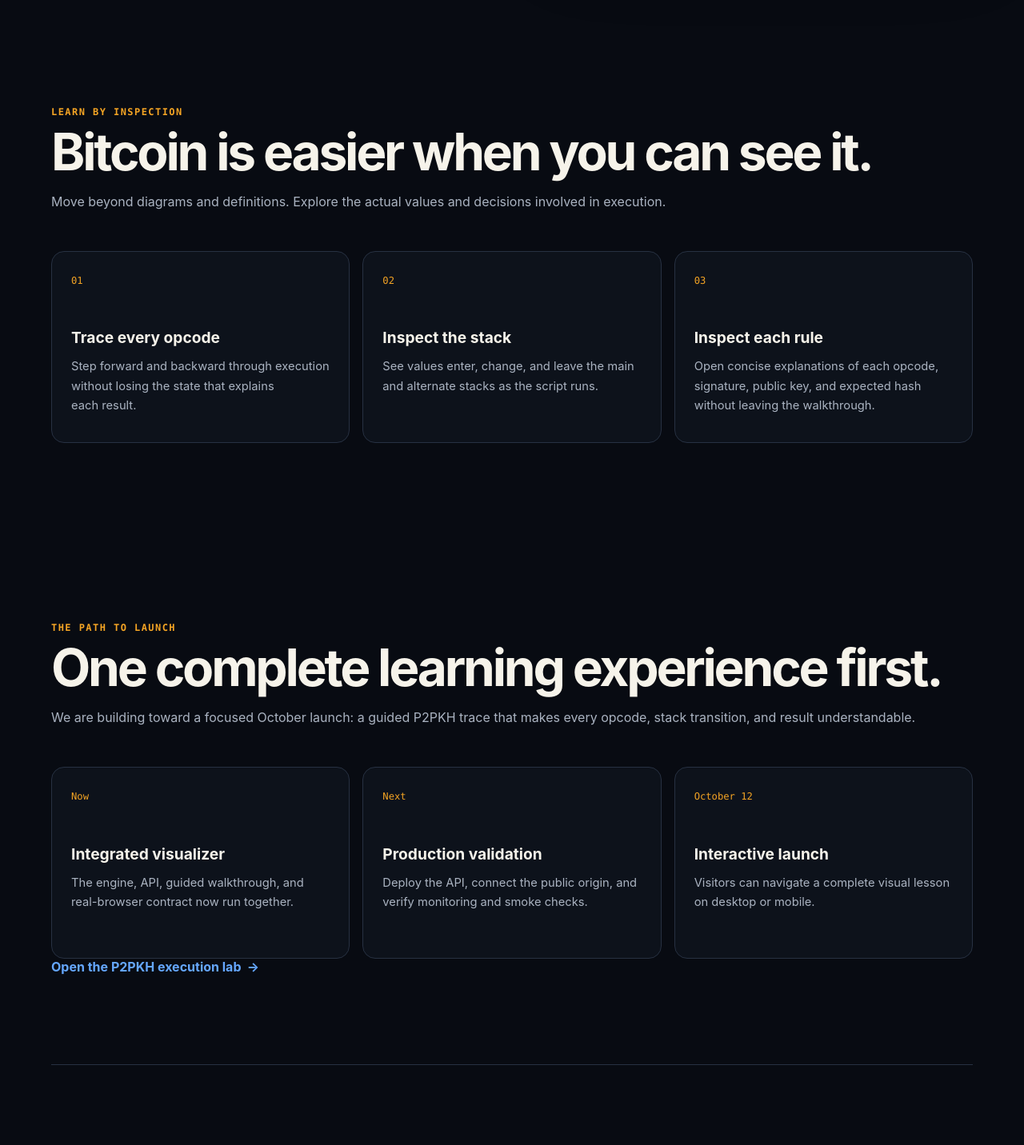
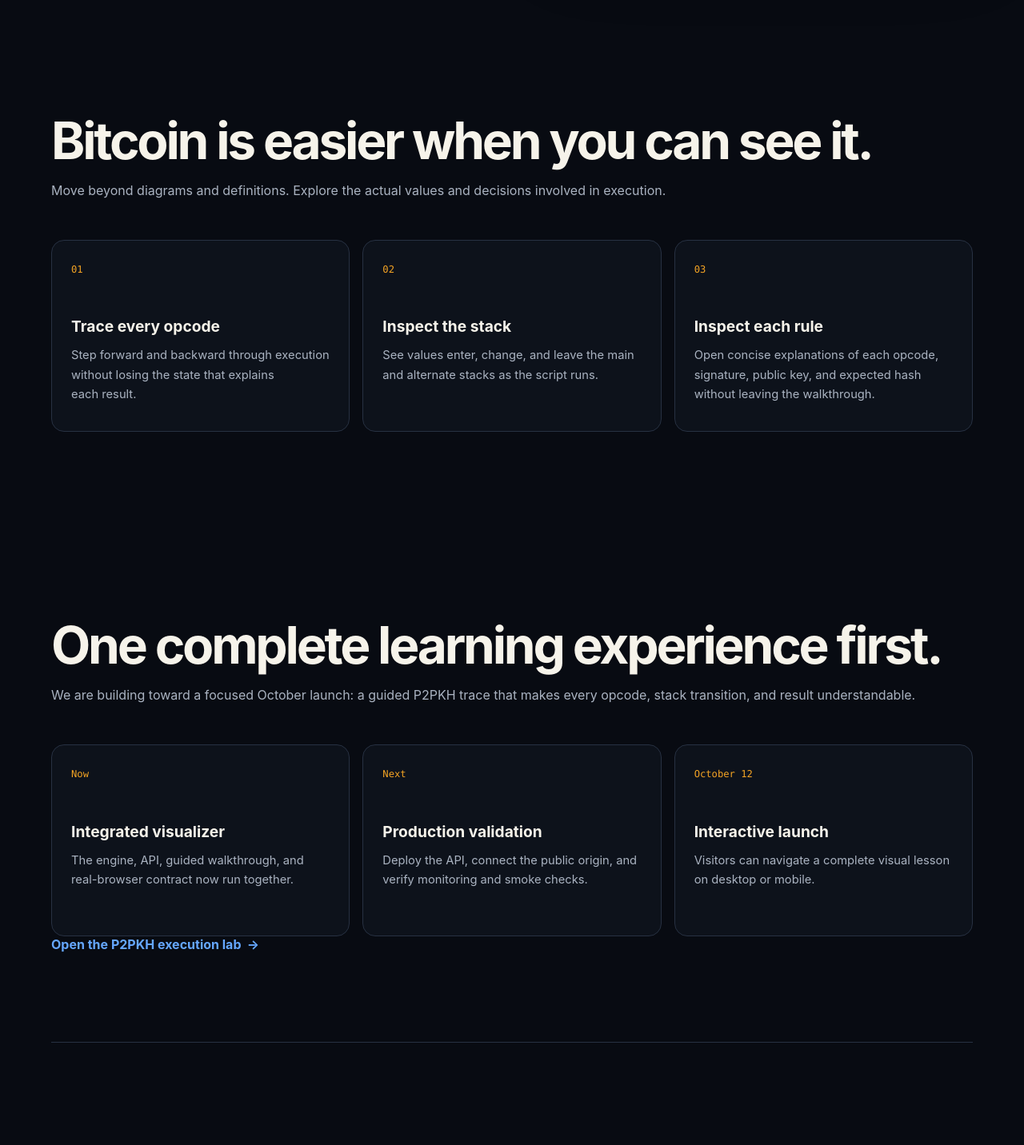
Before and after one commit to BitcoinMathLab/frontend, an Angular app: page / in a window 1280 px wide. Shown: the part 780-2212 px from the top of the page at 80% size. Built offline with nearby package versions, Linux system fonts and the light colour scheme.

Commit message:
simplify site heading hierarchy

```diff
--- a/src/app/features/signature-detail/signature-detail.html
+++ b/src/app/features/signature-detail/signature-detail.html
@@ -12,7 +12,6 @@
   >
     <header>
       <div>
-        <p class="eyebrow">OP_CHECKSIG detail</p>
         <h2 id="signature-detail-heading">How this signature is verified</h2>
       </div>
       <button type="button" (click)="close.emit()" aria-label="Close detail">×</button>
--- a/src/app/pages/about/about.html
+++ b/src/app/pages/about/about.html
@@ -1,5 +1,4 @@
 <section class="page-hero">
-  <p class="eyebrow">About BML</p>
   <h1>Bitcoin should be inspectable.</h1>
   <p>
     Bitcoin Math Lab is an education and developer platform for exploring the mechanisms behind
@@ -28,7 +27,6 @@
 
 <section class="architecture">
   <div>
-    <p class="eyebrow">Project architecture</p>
     <h2>One product, three focused repositories.</h2>
   </div>
   <ol>
--- a/src/app/pages/contact/contact.html
+++ b/src/app/pages/contact/contact.html
@@ -1,6 +1,5 @@
 <section class="contact">
   <div>
-    <p class="eyebrow">Contact</p>
     <h1>Questions, ideas, or useful friction?</h1>
     <p class="lede">
       Bitcoin Math Lab is being built in public. Follow the work, open a focused issue, or send a
--- a/src/app/pages/home/home.html
+++ b/src/app/pages/home/home.html
@@ -1,6 +1,5 @@
 <section class="hero">
   <div class="hero__copy">
-    <p class="eyebrow">Interactive Bitcoin education</p>
     <h1>See Bitcoin <span>execute.</span></h1>
     <p class="hero__lede">
       Trace a P2PKH spend step by step. Watch the stack change. See how an input proves it can spend
@@ -51,7 +50,6 @@
 
 <section class="section">
   <div class="section-heading">
-    <p class="eyebrow">Learn by inspection</p>
     <h2>Bitcoin is easier when you can see it.</h2>
     <p>
       Move beyond diagrams and definitions. Explore the actual values and decisions involved in
@@ -85,7 +83,6 @@
 
 <section class="section roadmap-preview" aria-labelledby="roadmap-preview-title">
   <div class="section-heading">
-    <p class="eyebrow">The path to launch</p>
     <h2 id="roadmap-preview-title">One complete learning experience first.</h2>
     <p>
       We are building toward a focused October launch: a guided P2PKH trace that makes every opcode,
@@ -116,7 +113,6 @@
 
 <section class="section product-callout">
   <div>
-    <p class="eyebrow">Built on real engineering</p>
     <h2>BitClone makes the machinery reusable.</h2>
   </div>
   <div>
@@ -133,7 +129,6 @@
 
 <section class="section product-callout launch-signup" aria-labelledby="launch-signup-title">
   <div>
-    <p class="eyebrow">Launch updates and early access</p>
     <h2 id="launch-signup-title">Follow BML to launch.</h2>
     <p>
       Ask to receive occasional progress updates and an invitation when the Script Visualizer is
--- a/src/app/pages/not-found/not-found.html
+++ b/src/app/pages/not-found/not-found.html
@@ -1,5 +1,4 @@
 <section>
-  <p class="eyebrow">404 / OP_NOTFOUND</p>
   <h1>This path is not on the stack.</h1>
   <p>The page may have moved, or the route may never have existed.</p>
   <a class="button button--primary" routerLink="/">Return home</a>
--- a/src/app/pages/not-found/not-found.scss
+++ b/src/app/pages/not-found/not-found.scss
@@ -13,7 +13,7 @@ h1 {
   line-height: 0.95;
 }
 
-section > p:not(.eyebrow) {
+section > p {
   color: var(--color-text-muted);
 }
 
--- a/src/app/pages/transaction-explorer/transaction-explorer.html
+++ b/src/app/pages/transaction-explorer/transaction-explorer.html
@@ -1,6 +1,5 @@
 <section class="explorer-hero">
   <div>
-    <p class="eyebrow">Interactive lab · Mainnet</p>
     <h1>Open a Bitcoin transaction.</h1>
     <p>
       Retrieve raw transaction bytes and the previous outputs needed to understand each input. Data
@@ -12,7 +11,6 @@
 <section class="explorer" aria-labelledby="explorer-heading">
   <div class="explorer__heading">
     <div>
-      <p class="eyebrow">Transaction context</p>
       <h2 id="explorer-heading">Look up by transaction ID</h2>
     </div>
     <p>The example ID is ready to replace with any confirmed mainnet transaction.</p>
@@ -90,7 +88,6 @@
     <section class="examples" aria-labelledby="examples-heading">
       <div class="examples__heading">
         <div>
-          <p class="eyebrow">Verified mainnet fixtures</p>
           <h3 id="examples-heading">Choose a transaction concept</h3>
         </div>
         <span>{{ examples().length }} examples</span>
@@ -128,7 +125,6 @@
     <article class="result" aria-labelledby="result-heading">
       <div class="result__heading">
         <div>
-          <p class="eyebrow">Retrieved transaction</p>
           <h2 id="result-heading">Transaction context</h2>
         </div>
         <div class="result__statuses">
@@ -216,7 +212,6 @@
       <section class="byte-inspector" aria-labelledby="byte-inspector-heading">
         <div class="byte-inspector__heading">
           <div>
-            <p class="eyebrow">Serialization map</p>
             <h3 id="byte-inspector-heading">Transaction byte inspector</h3>
           </div>
           <span>{{ byteFields().length }} decoded fields</span>
@@ -252,7 +247,6 @@
             </div>
             @if (selectedByteField(); as field) {
               <aside class="byte-detail" aria-live="polite">
-                <p class="eyebrow">Selected field</p>
                 <div class="byte-detail__title">
                   <h4>{{ field.label }}</h4>
                   <button
--- a/src/styles.scss
+++ b/src/styles.scss
@@ -408,16 +408,6 @@ p {
   transform: translateY(0);
 }
 
-.eyebrow {
-  margin: 0;
-  color: var(--color-amber);
-  font-family: var(--font-mono);
-  font-size: 0.75rem;
-  font-weight: 700;
-  letter-spacing: 0.12em;
-  text-transform: uppercase;
-}
-
 .page-hero {
   width: min(100% - 2rem, 72rem);
   margin-inline: auto;
```
